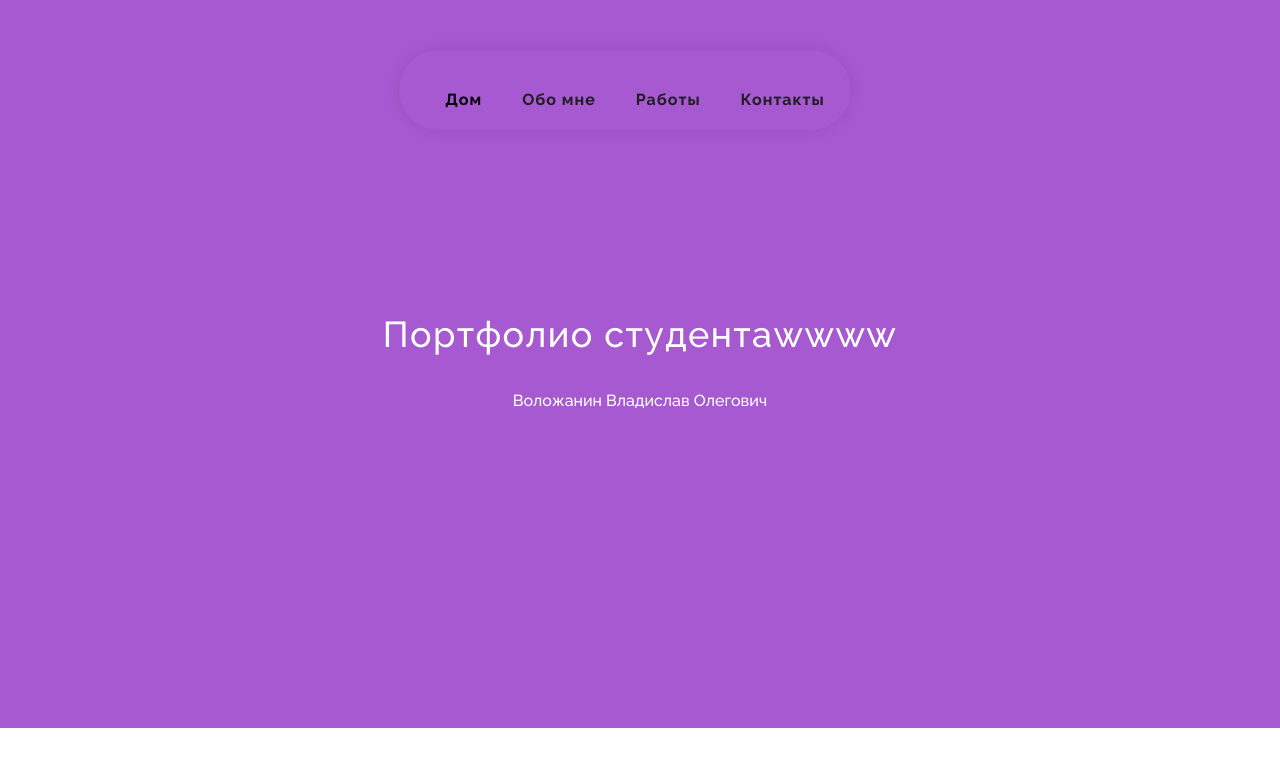
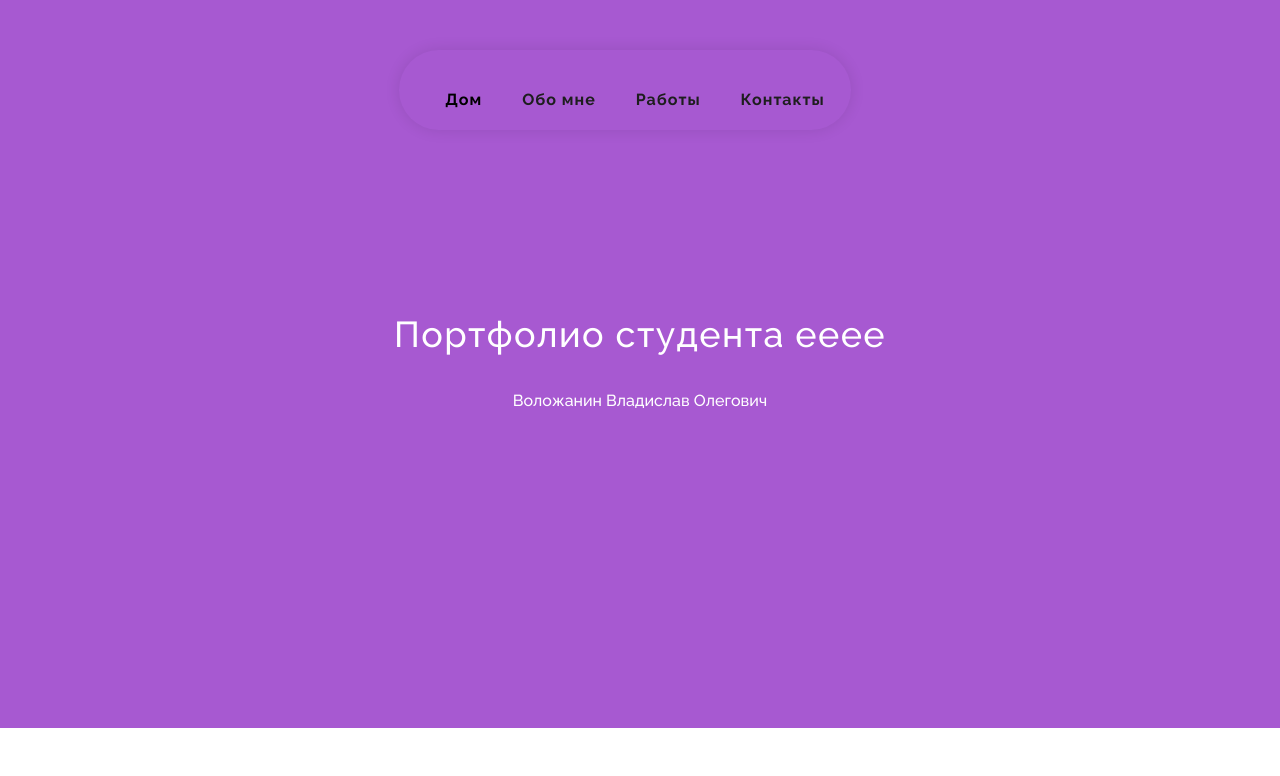
Before and after one commit to riki163/portfolio, a plain HTML site: page about/index.html in a window 1280 px wide. Shown: the top 776 px of the page. Drawn offline with Linux system fonts and the light colour scheme; files that its build step writes are made by us from their sources; files whose address does not match are found by name.

Commit message:
Synchronized build

```diff
--- a/about/index.html
+++ b/about/index.html
@@ -65,7 +65,7 @@ https://templatemo.com/tm-535-softy-pinko
             <div class="container">
                 <div class="row">
                     <div class="offset-xl-3 col-xl-6 offset-lg-2 col-lg-8 col-md-12 col-sm-12">
-                        <h1>Портфолио студентаwwww</h1>
+                        <h1>Портфолио студента eeee</h1>
                         <h6>Воложанин Владислав Олегович</h6>
                     </div>
                 </div>
```
Also changed, not shown: blog/first-post/index.html (+1 -1 lines), blog/index.html (+1 -1 lines), index.html (+1 -1 lines), projects/index.html (+1 -1 lines).
